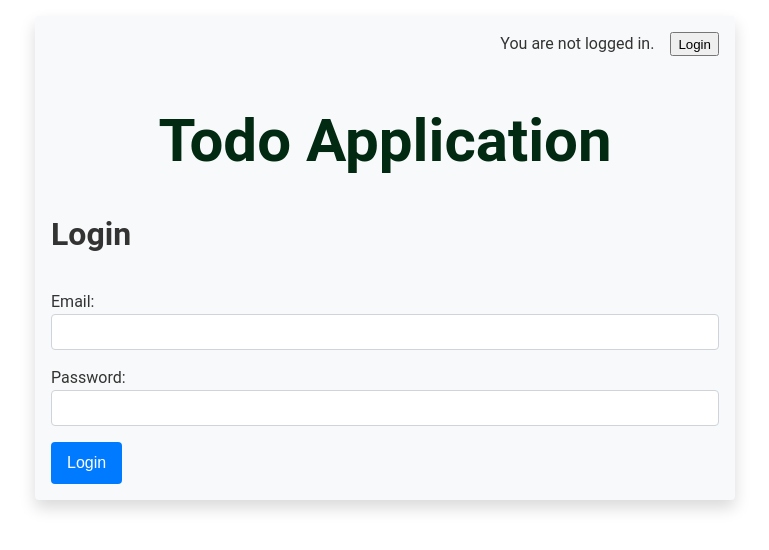
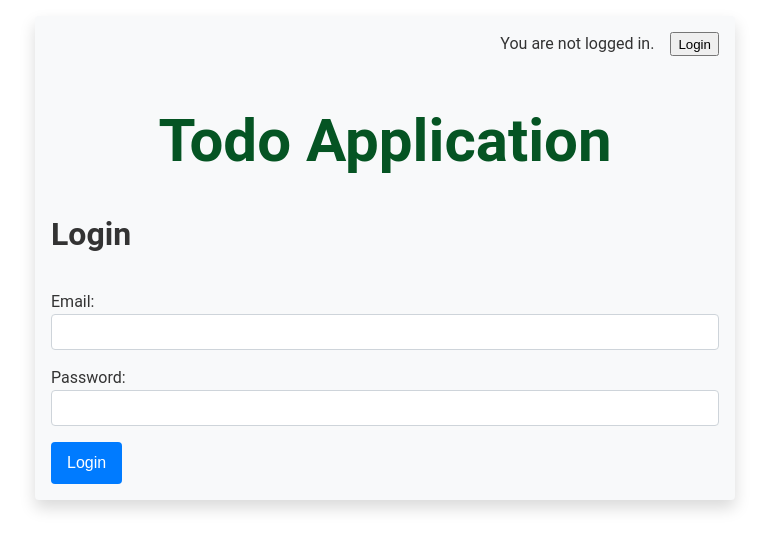
Before and after one commit to ankittkinha/todo, a React (Create React App) app: page /login in a window 1280 px wide. Shown: the top 550 px of the page, without its empty margins (255-1024 px from the left). Built offline with nearby package versions, Linux system fonts and the light colour scheme.

Commit message:
changed title color

```diff
--- a/src/App.css
+++ b/src/App.css
@@ -40,7 +40,7 @@ h1,h2,h3,h4,h5,h6, p {
 }
 
 .app-title {
-  color: #022911;
+  color: #055423;
   padding: 1.5rem;
   text-align:center;
   font-size: 2.5rem;
```
